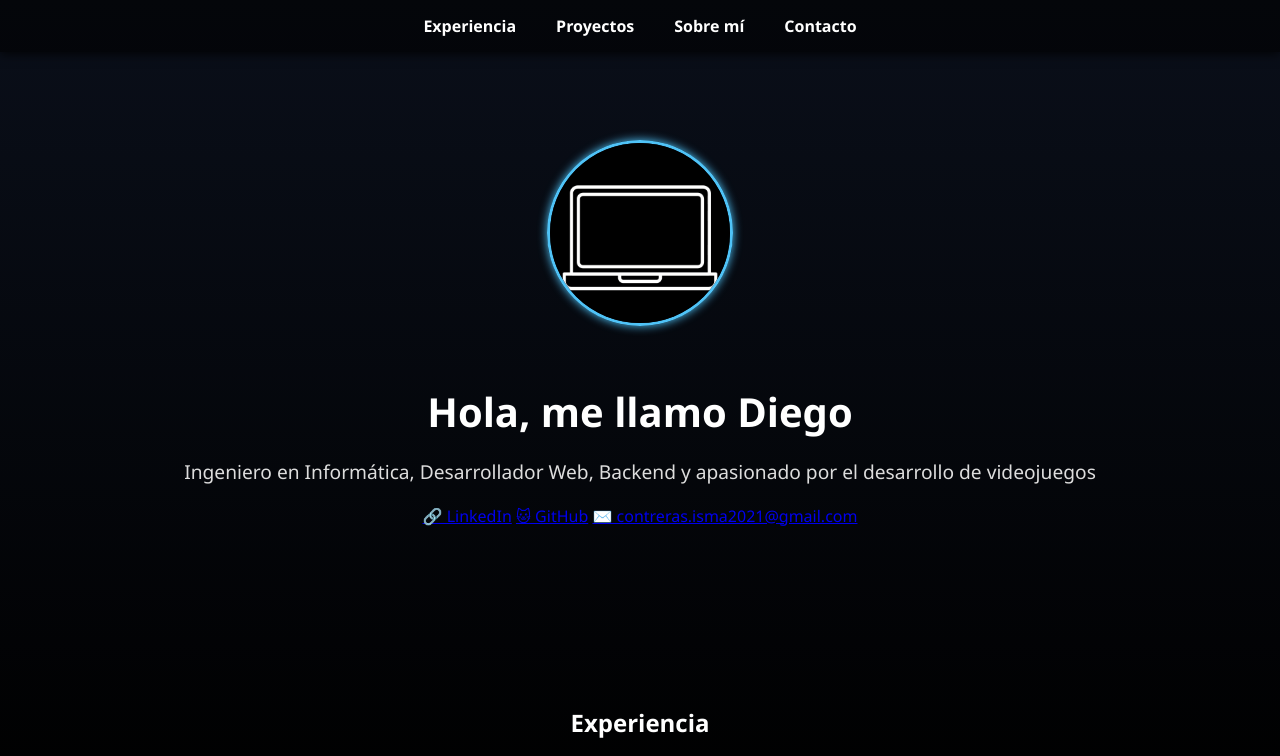
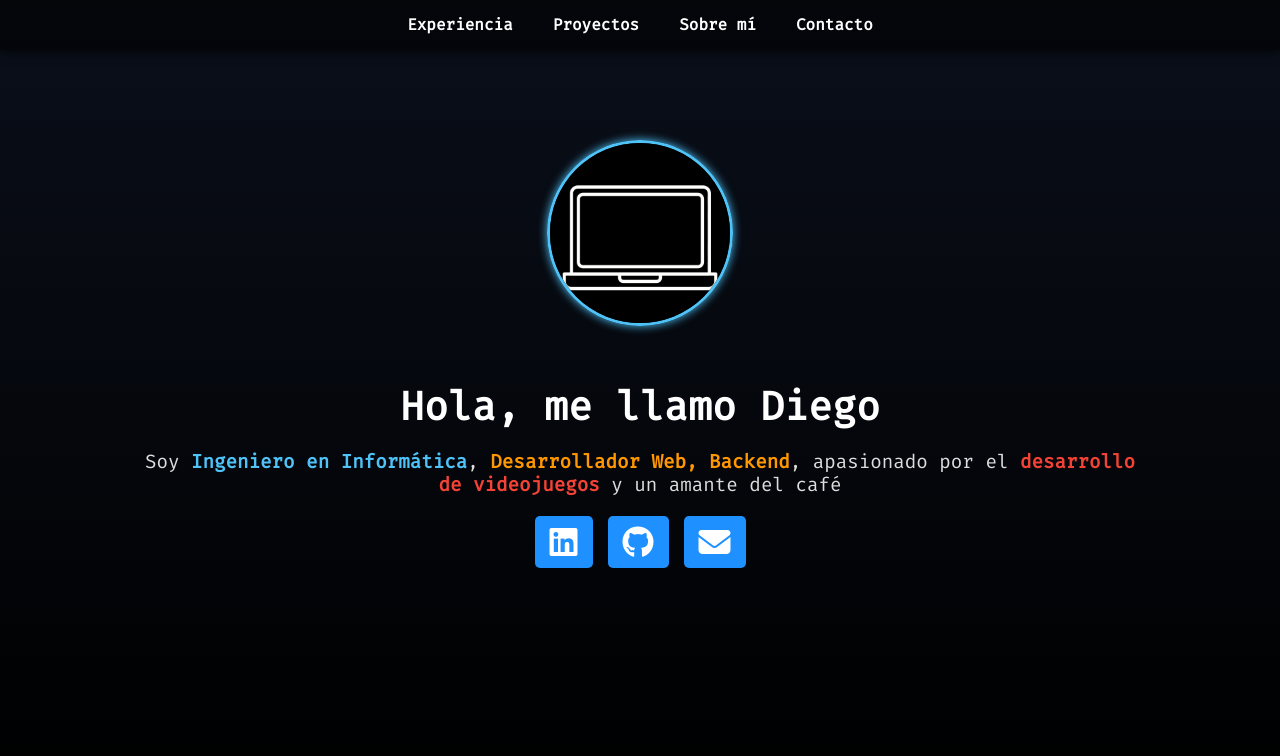
Before and after one commit to Diego-contre/Portafolio, a plain HTML site: page index.html in a window 1280 px wide. Shown: the top 756 px of the page. Drawn offline with Linux system fonts and the light colour scheme.

Commit message:
Cambios de diseño

```diff
--- a/index.html
+++ b/index.html
@@ -5,7 +5,11 @@
   <meta name="viewport" content="width=device-width, initial-scale=1.0" />
   <title>Portafolio - Diego Contreras</title>
   <link rel="stylesheet" href="styles.css" />
-  <link href="https://fonts.googleapis.com/css2?family=Roboto&display=swap" rel="stylesheet">
+  <!--Link de iconos-->
+  <link rel="stylesheet" href="https://cdnjs.cloudflare.com/ajax/libs/font-awesome/6.4.0/css/all.min.css" />
+  <!-- Fira Mono -->
+  <link href="https://fonts.googleapis.com/css2?family=Fira+Mono&display=swap" rel="stylesheet" />
+
 </head>
 <body>
   <!-- Encabezado con menú de navegación -->
@@ -31,11 +35,15 @@
         <img src="laptop icono.png" alt="Icono personal">
       </div>
       <h1>Hola, me llamo Diego</h1>
-      <p>Ingeniero en Informática, Desarrollador Web, Backend y apasionado por el desarrollo de videojuegos</p>
+      <p>Soy <strong class="informatica">Ingeniero en Informática</strong>,<strong class="desarrollo-web"> Desarrollador Web, Backend</strong>, apasionado por el <strong class="videojuegos">desarrollo de videojuegos</strong> y un amante del café</p>
       <div class="hero-redes">
-        <a href="https://linkedin.com/in/diegocontre" target="_blank" aria-label="LinkedIn" class="btn-icon">🔗 LinkedIn</a>
-        <a href="https://github.com/Diego-contre" target="_blank" aria-label="GitHub" class="btn-icon">🐱 GitHub</a>
-        <a href="mailto:contreras.isma2021@gmail.com" aria-label="Correo" class="btn-icon">✉️ contreras.isma2021@gmail.com</a>
+
+          <a href="https://linkedin.com/in/diegocontre" target="_blank" aria-label="LinkedIn" class="btn-icon"><i class="fab fa-linkedin fa-2x"></i></a>
+
+          <a href="https://github.com/Diego-contre" target="_blank" aria-label="GitHub" class="btn-icon"><i class="fab fa-github fa-2x"></i></a>
+
+          <a href="mailto:contreras.isma2021@gmail.com" aria-label="Correo" class="btn-icon"> <i class="fas fa-envelope fa-2x"></i></a>
+
       </div>
     </div>
   </div>
@@ -87,7 +95,7 @@
 
     <!-- Sección de proyectos destacados -->
 <section id="proyectos">
-  <h2>Mis Proyectos</h2>
+  <h2>Proyectos</h2>
 
   <div class="contenedor-proyectos">
 
@@ -132,9 +140,10 @@
 
      <!-- Sección sobre mí -->
 <section id="sobre-mi">
+  <h2>Sobre mí</h2>
   <div class="sobre-mi-contenedor">
     <div class="sobre-mi-texto">
-      <h2>Sobre mí</h2>
+
      <p>
         Desde mi infancia, tuve contacto con el ordenador, inicialmente para disfrutar de juegos clásicos. Desde entonces, desarrollé una verdadera pasión por la computación que me ha acompañado hasta el día de hoy.
 
--- a/styles.css
+++ b/styles.css
@@ -2,12 +2,27 @@
 body {
   margin: 0;
   padding: 0;
-  font-family: 'Segoe UI', Tahoma, Geneva, Verdana, sans-serif;
+  font-family: 'Fira Mono', monospace;
   color: white;
   background: linear-gradient(to bottom, #0a0f1a, #000000);
   background-attachment: fixed;
   background-repeat: no-repeat;
   background-size: cover;
+}
+
+strong.informatica {
+  color: #4fc3f7; /* Color azul claro */
+  font-weight: bold;
+}
+
+strong.desarrollo-web {
+  color: #ff9800; /* Color naranja */
+  font-weight: bold;
+}
+
+strong.videojuegos {
+  color: #f44336; /* Color rojo */
+  font-weight: bold;
 }
 
 /* Menú de navegación */
@@ -82,7 +97,34 @@ section {
   color: #ddd;
 }
 
+
+.hero-redes {
+  margin-top: 20px;
+  display: flex;
+  justify-content: center;
+  gap: 15px;
+}
+
+.hero-redes a {
+  text-decoration: none;
+  color: white;
+  background-color: #1e90ff;
+  padding: 10px 15px;
+  border-radius: 5px;
+  transition: background-color 0.3s, color 0.3s;
+}
+
+/* ------------------------------------------------------------ */
+
+
 /* Experiencia */
+#experiencia h2 {
+  font-size: 2.5rem;
+  margin-bottom: 40px;
+  color: #ffffff;
+}
+
+
 .experiencia-item {
   background-color: rgba(255, 255, 255, 0.05);
   border-left: 4px solid #4fc3f7;
@@ -108,6 +150,8 @@ section {
   line-height: 1.5;
 }
 
+
+
 /*
 ----------------------------------------------------*/
 
@@ -121,8 +165,9 @@ section {
 }
 
 #proyectos h2 {
-  font-size: 2.5rem;
+ font-size: 2.5rem;
   margin-bottom: 40px;
+  color: #ffffff;
 }
 
 /* Contenedor flexible para las cards */
@@ -185,7 +230,7 @@ section {
 }
 
 .card-contenido a:hover {
-  background: #005bb5;
+  color: #4fc3f7;
 }
 
 /* Responsive: en pantallas pequeñas las cards ocupan todo el ancho */
@@ -206,7 +251,6 @@ section {
   background-color: (255, 255, 255, 0.05);
   color: #ffffff; /* texto blanco */
   padding: 60px 20px;
-  font-family: 'Roboto', sans-serif;
   max-width: 900px;
   margin: 0 auto 60px auto;
   border-radius: 12px;
@@ -226,11 +270,13 @@ section {
   text-align: left;
 }
 
-.sobre-mi-texto h2 {
+#sobre-mi h2 {
   font-size: 2.5rem;
   margin-bottom: 25px;
-  color: #ffffff;
+  color: #ffffff; /* título blanco */
 }
+
+
 
 .sobre-mi-texto p {
   line-height: 1.7;
@@ -238,7 +284,7 @@ section {
   white-space: pre-line; /* para respetar saltos de línea en el HTML */
 }
 .sobre-mi-imagen {
-  flex: 1 1 300px;
+  flex: 1 1  80px;
   text-align: center;
 }
 
@@ -268,7 +314,6 @@ footer {
   color: #ffffff;
   text-align: center;
   padding: 15px 0;
-  font-family: 'Roboto', sans-serif;
   font-size: 0.9rem;
   box-shadow: 0 -2px 5px rgba(0, 0, 0, 0.3);
 }
```
